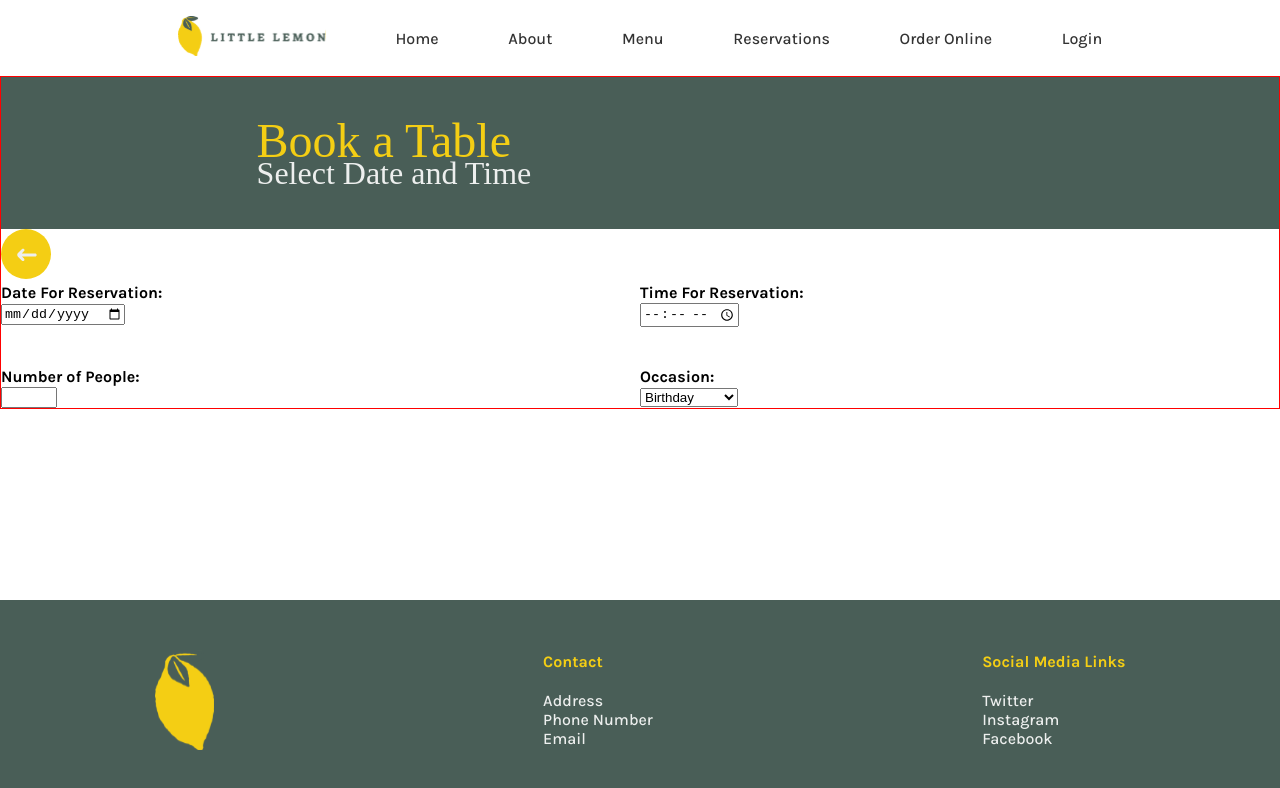
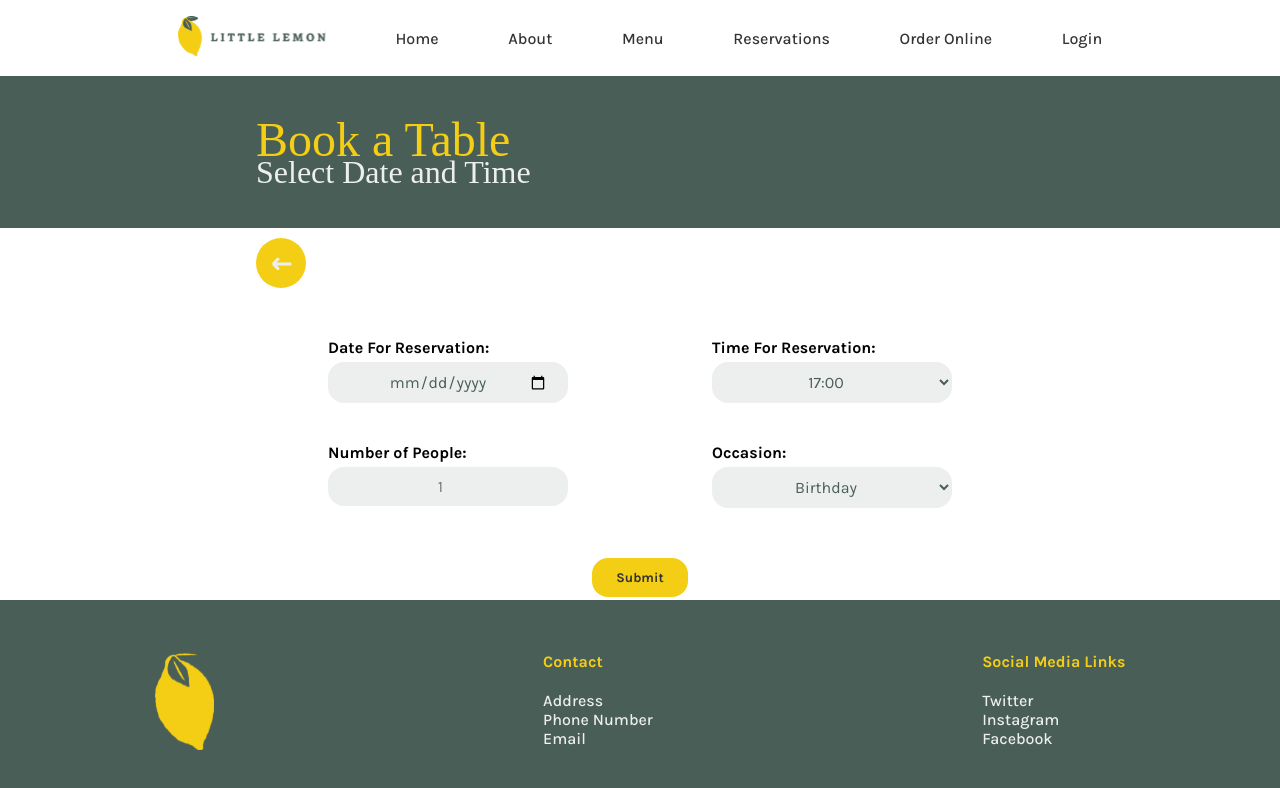
Before and after one commit to alexisbl14/little-lemon-website, a React (Create React App) app in the folder little-lemon/: page /reservations in a window 1280 px wide. Shown: the top 788 px of the page. Built offline with nearby package versions, Linux system fonts and the light colour scheme; a web font is replaced by a local one.

Commit message:
finish basic styling for form

```diff
--- a/little-lemon/src/App.css
+++ b/little-lemon/src/App.css
@@ -129,6 +129,15 @@ button {
   width: fit-content;
   height: fit-content;
   cursor: pointer;
+}
+
+label {
+  font-family: "Karla", sans-serif;
+  font-optical-sizing: auto;
+  font-size: 1em;
+  font-weight: 700;
+  margin: 0px;
+  padding: 0px;
 }
 
 .green-text {
@@ -337,14 +346,49 @@ button {
   padding: 40px 20%;
 }
 
+.back-button {
+  margin-left: 20%;
+  margin-top: 10px;
+  width: 50px;
+}
+
 .form-entries {
   display: grid;
   grid-template-columns: 1fr 1fr;
-  justify-content: center;
+  margin-left: 20%;
+  margin-right: 20%;
   row-gap: 40px;
 }
 
-.booking-area {
-  border: 1px solid red;
-  ;
+.Field {
+  display: flex;
+  flex-direction: column;
+  justify-self: center;
+  gap: 5px;
 }
+
+.form {
+  display: flex;
+  flex-direction: column;
+  gap: 50px;
+}
+
+.form > button {
+  align-self: center;
+}
+
+input, select {
+  background-color: #EDEFEE;
+  border: 0px;
+  border-radius: 16px;
+  width: 200px;
+  font-size: 1em;
+  font-family: "Karla", sans-serif;
+  color: #495E57;
+  text-align: center;
+  padding: 10px 20px;
+}
+
+select {
+  width: 240px;
+}
--- a/little-lemon/src/BookingForm.js
+++ b/little-lemon/src/BookingForm.js
@@ -7,30 +7,39 @@ function BookingForm() {
                 <h1 className="yellow-text">Book a Table</h1>
                 <h2 className="white-text">Select Date and Time</h2>
             </div>
-            <img src={backButton} alt="Back" onClick={() => console.log("Back button pressed!")}/>
+            <div className="form">
+                <img className="back-button" src={backButton} alt="Back" onClick={() => console.log("Back button pressed!")}/>
                 <span className="form-entries">
                     <div className="Field">
-                    <h4>Date For Reservation:</h4>
+                        <label htmlFor="date">Date For Reservation:</label>
                         <input type="date" name="date"/>
                     </div>
                     <div className="Field">
-                    <h4>Time For Reservation:</h4>
-                    <input type="time" name="time"/>
+                        <label htmlFor="time">Time For Reservation:</label>
+                        <select name="time">
+                            <option value="17:00">17:00</option>
+                            <option value="18:00">18:00</option>
+                            <option value="19:00">19:00</option>
+                            <option value="20:00">20:00</option>
+                            <option value="21:00">21:00</option>
+                            <option value="22:00">22:00</option>
+                        </select>
                     </div>
                     <div className="Field">
-                    <h4>Number of People:</h4>
-                    <input type="number" name="numPeople" min="1" max="12"/>
+                        <label htmlFor="numPeople">Number of People:</label>
+                        <input type="number" name="numPeople" min="1" max="12" placeholder="1"/>
                     </div>
                     <div className="Field">
-                    <h4>Occasion:</h4>
-                    <select name="selectedOccasion" value="birthday">
+                        <label htmlFor="selectedOccasion">Occasion:</label>
+                        <select name="selectedOccasion">
                             <option value="birthday">Birthday</option>
                             <option value="engagement">Engagement</option>
                             <option value="anniversary">Anniversary</option>
                         </select>
                     </div>
-
                 </span>
+                <button type="button" onClick={() => console.log("button clicked")}><h4 className='black-text submit-button'>Submit</h4></button>
+            </div>
         </section>
     )
 }
```
Lines whose indentation alone changed are shown as unchanged.
